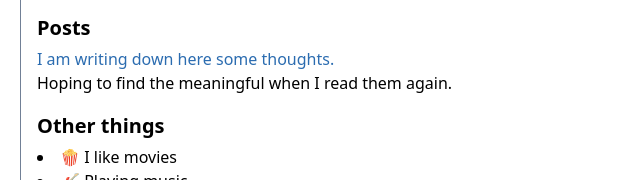
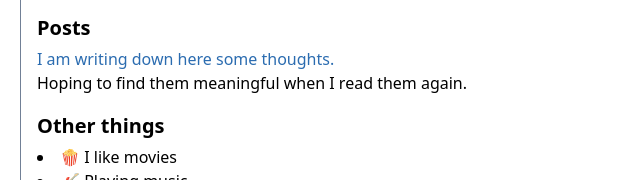
Before and after one commit to giacomorebonato/giacomorebonato, a Gatsby site: page / in a window 1280 px wide. Shown: the part 620-800 px from the top of the page, 284-924 px from the left. Built offline with nearby package versions, Linux system fonts and the light colour scheme; Gatsby itself is replaced by a stand-in of ours.

Commit message:
Fixing small typo

```diff
--- a/src/pages/index.tsx
+++ b/src/pages/index.tsx
@@ -46,8 +46,9 @@ const Index: React.FC = () => {
       <p>
         <GatsbyLink to='/posts' className='text-blue-700 hover:text-blue-800'>
           I am writing down here some thoughts.
-        </GatsbyLink>{' '}
-        <br /> Hoping to find the meaningful when I read them again.
+        </GatsbyLink>
+        <br />
+        Hoping to find them meaningful when I read them again.
       </p>
 
       <Chapter>Other things</Chapter>
```
